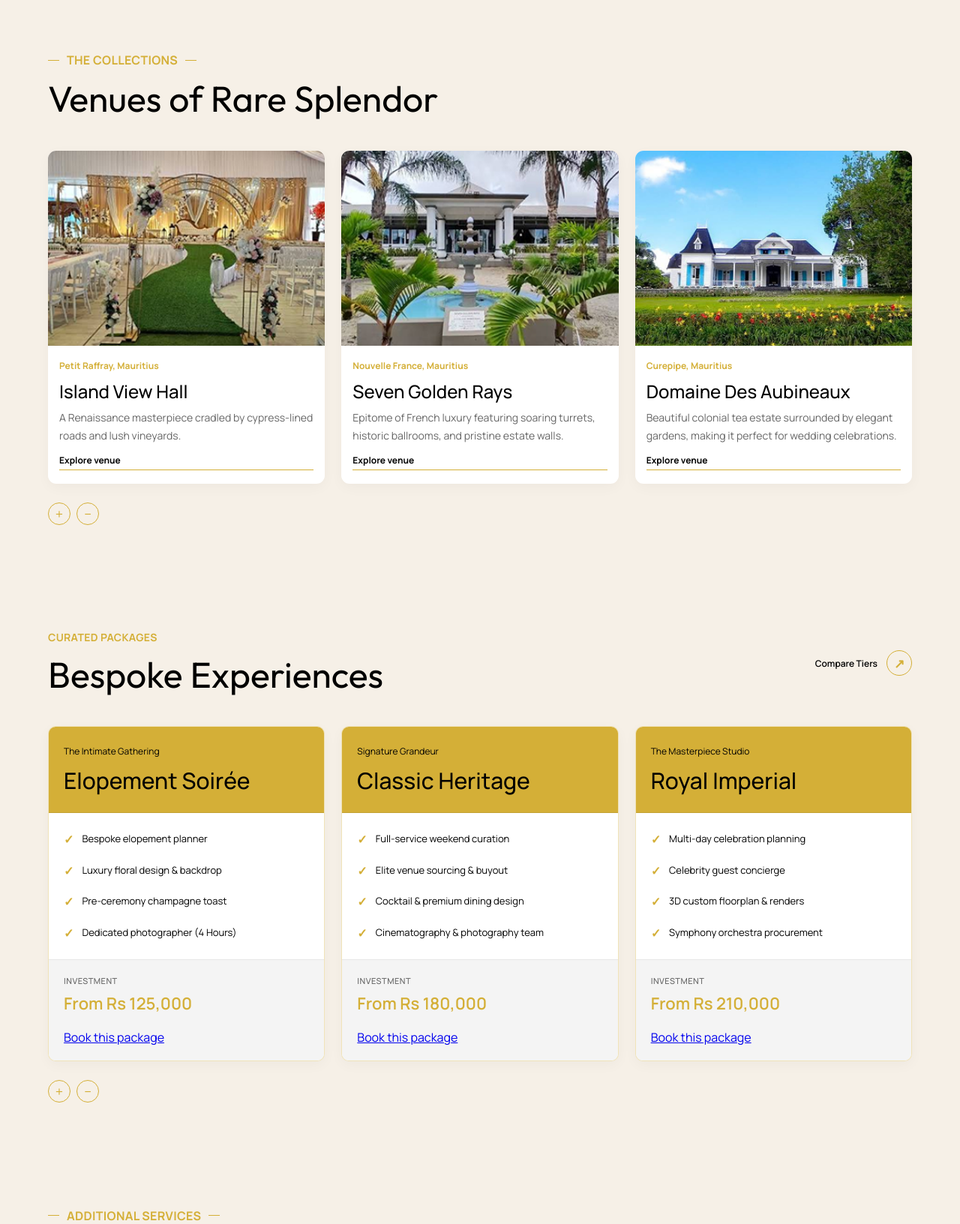
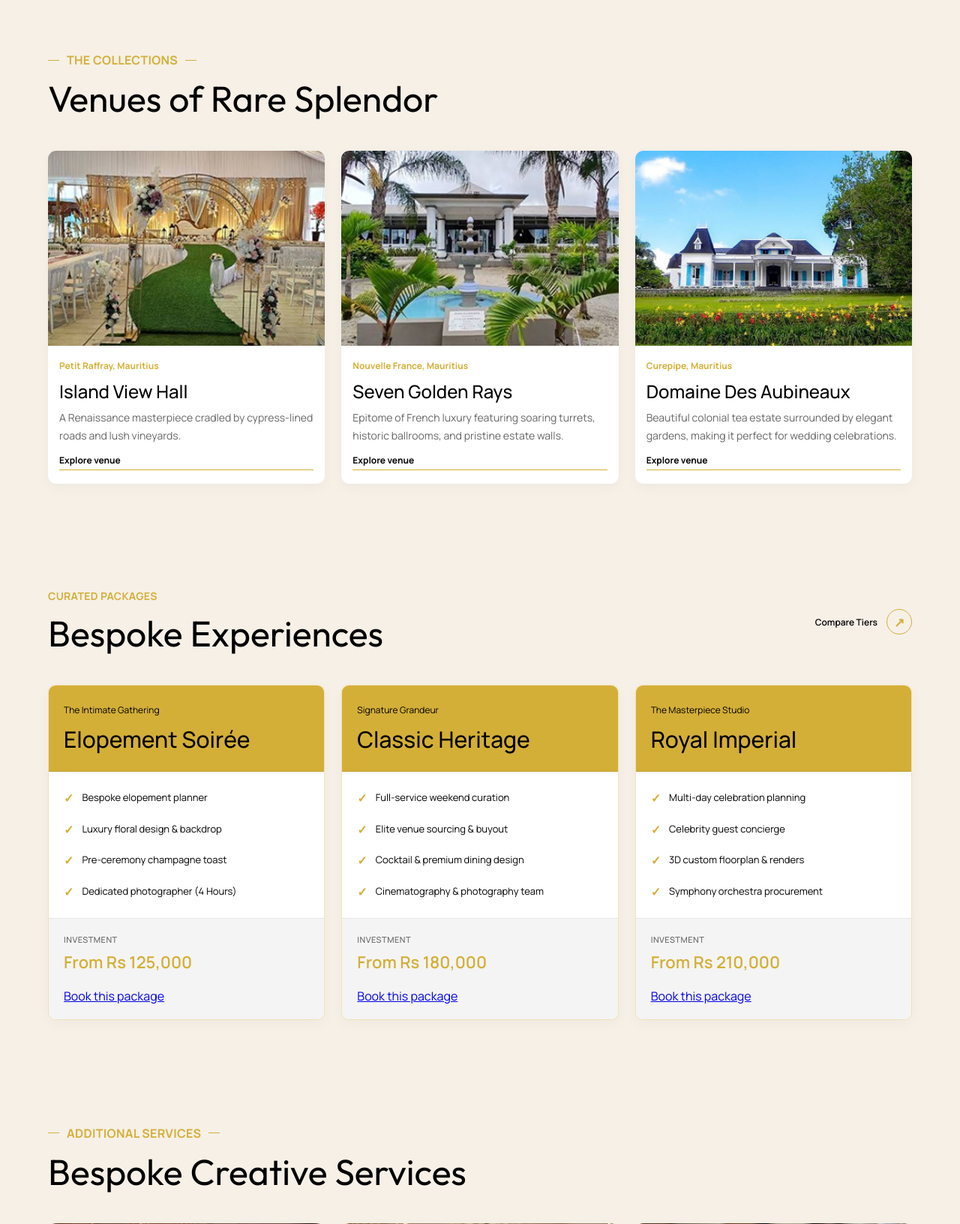
Before and after one commit to vidoushi08/Lafaya, a Django app: page /wedding/ in a window 1280 px wide. Shown: the part 658-2290 px from the top of the page at 75% size. Run offline with Django 5.2, Linux system fonts and the light colour scheme; parts of the project's set-up code (start-up, migrations or seed data) failed here and were passed over.

Commit message:
Remove decorative wedding plus minus controls

```diff
--- a/wedding/static/wedding/css/wedding.css
+++ b/wedding/static/wedding/css/wedding.css
@@ -324,29 +324,6 @@
     color: #D4AF37;
 }
 
-/* Decorative Plus and Minus Controls */
-
-.wedding-venues .venue-controls {
-    display: flex;
-    align-items: center;
-    gap: 8px;
-    margin-top: 25px;
-}
-
-.wedding-venues .venue-controls span {
-    display: inline-flex;
-    justify-content: center;
-    align-items: center;
-    width: 30px;
-    height: 30px;
-    border: 1px solid #D4AF37;
-    border-radius: 50%;
-    color: #D4AF37;
-    font-family: 'Manrope', sans-serif;
-    font-size: 18px;
-    font-weight: 400;
-}
-
 /* Responsive venue layout */
 @media (max-width: 768px) {
 
@@ -562,30 +539,6 @@
 }
 
 
-/* Decorative Plus and Minus Controls */
-
-.wedding-packages .packages-controls {
-    display: flex;
-    align-items: center;
-    gap: 8px;
-    margin-top: 25px;
-}
-
-.wedding-packages .packages-controls span {
-    display: inline-flex;
-    justify-content: center;
-    align-items: center;
-    width: 30px;
-    height: 30px;
-    border: 1px solid #D4AF37;
-    border-radius: 50%;
-    color: #D4AF37;
-    font-family: 'Manrope', sans-serif;
-    font-size: 18px;
-    font-weight: 400;
-}
-
-
 /*Responsive LAyout*/
 @media (max-width: 900px) {
 
@@ -728,29 +681,6 @@
     font-weight: 600;
     line-height: 1.4;
     white-space: normal;
-}
-
-/* Decorative Plus and Minus Controls */
-
-.wedding-services .services-controls {
-    display: flex;
-    align-items: center;
-    gap: 8px;
-    margin-top: 25px;
-}
-
-.wedding-services .services-controls span {
-    display: inline-flex;
-    justify-content: center;
-    align-items: center;
-    width: 30px;
-    height: 30px;
-    border: 1px solid #D4AF37;
-    border-radius: 50%;
-    color: #D4AF37;
-    font-family: 'Manrope', sans-serif;
-    font-size: 18px;
-    font-weight: 400;
 }
 
 /*responsive design*/
--- a/wedding/templates/wedding/wedding.html
+++ b/wedding/templates/wedding/wedding.html
@@ -117,11 +117,6 @@
                 </article>
             </div>
 
-            <!-- Decorative Controls -->
-            <div class="venue-controls" aria-hidden="true">
-                <span>+</span>
-                <span>−</span>
-            </div>
         </section>
 
         <!-- Wedding Packages Section -->
@@ -274,11 +269,6 @@
                 </article>
             </div>
 
-            <!-- Decorative Controls -->
-            <div class="packages-controls" aria-hidden="true">
-                <span>+</span>
-                <span>−</span>
-            </div>
         </section>
 
 
@@ -358,11 +348,6 @@
                 </article>
             </div>
 
-            <!-- Decorative Controls -->
-            <div class="services-controls" aria-hidden="true">
-                <span>+</span>
-                <span>−</span>
-            </div>
         </section>
 
 
```
